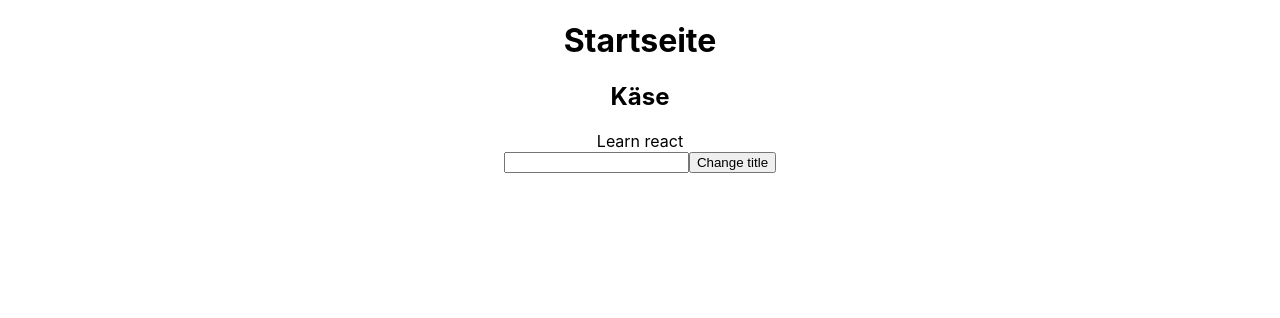
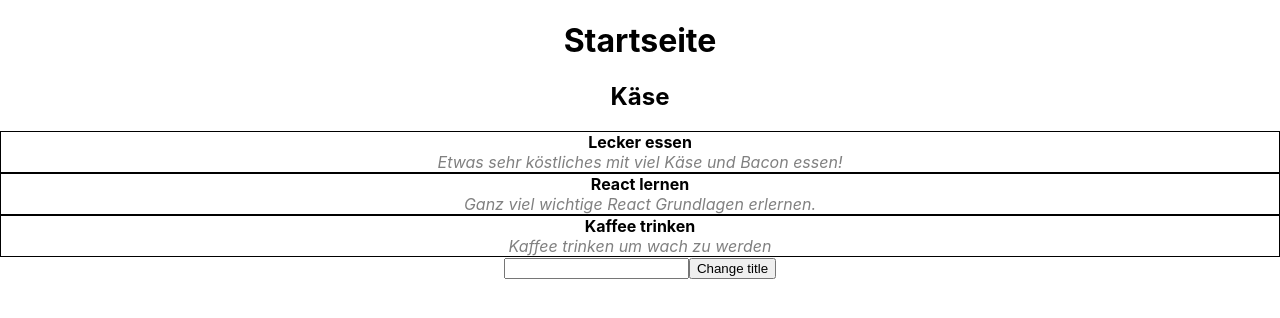
Before and after one commit to klepek42/cc-react-todo, a React (Create React App) app: page / in a window 1280 px wide. Shown: the top 318 px of the page. Built offline with nearby package versions, Linux system fonts and the light colour scheme.

Commit message:
Add component for Aufgaben, add basic style

```diff
--- /dev/null
+++ b/src/components/Aufgabe.css
@@ -0,0 +1,12 @@
+.aufgabe {
+    border: 1px solid black;
+}
+
+.title {
+    font-weight: bold;
+}
+
+.beschreibung {
+    color: gray;
+    font-style: italic;
+}
--- /dev/null
+++ b/src/components/Aufgabe.tsx
@@ -0,0 +1,18 @@
+import React from "react";
+import "./Aufgabe.css";
+
+interface Aufgabe {
+    title: string;
+    beschreibung: string;
+    erledigt: boolean;
+}
+
+const Aufgabe = ({title, beschreibung, erledigt}:Aufgabe) => {
+    return (<div className="aufgabe">
+                <div className="title">{title}</div>
+                <div className="beschreibung">{beschreibung}</div>
+                <div>{erledigt}</div>
+            </div>);
+}
+
+export default Aufgabe;
--- a/src/components/Todos.tsx
+++ b/src/components/Todos.tsx
@@ -1,11 +1,23 @@
 import React from 'react';
+import Aufgabe from './Aufgabe';
 
 interface Props {
     title: string;
 }
 
+
+const aufgaben:Aufgabe[] = [
+    {title: "Lecker essen", beschreibung: "Etwas sehr köstliches mit viel Käse und Bacon essen!", erledigt: false},
+    {title: "React lernen", beschreibung: "Ganz viel wichtige React Grundlagen erlernen.", erledigt: false},
+    {title: "Kaffee trinken", beschreibung: "Kaffee trinken um wach zu werden", erledigt: true}
+];
+
 const Todos = ({title}:Props) => {
-    return (<div><h2>{title}</h2><div>Learn react</div></div>);
+    return (<div>
+                <h2>{title}</h2>
+                {aufgaben.map((aufgabe, index) =>
+                    <Aufgabe key={index} title={aufgabe.title} beschreibung={aufgabe.beschreibung} erledigt={aufgabe.erledigt}/>)}
+            </div>);
 }
 
 export default Todos;
```
